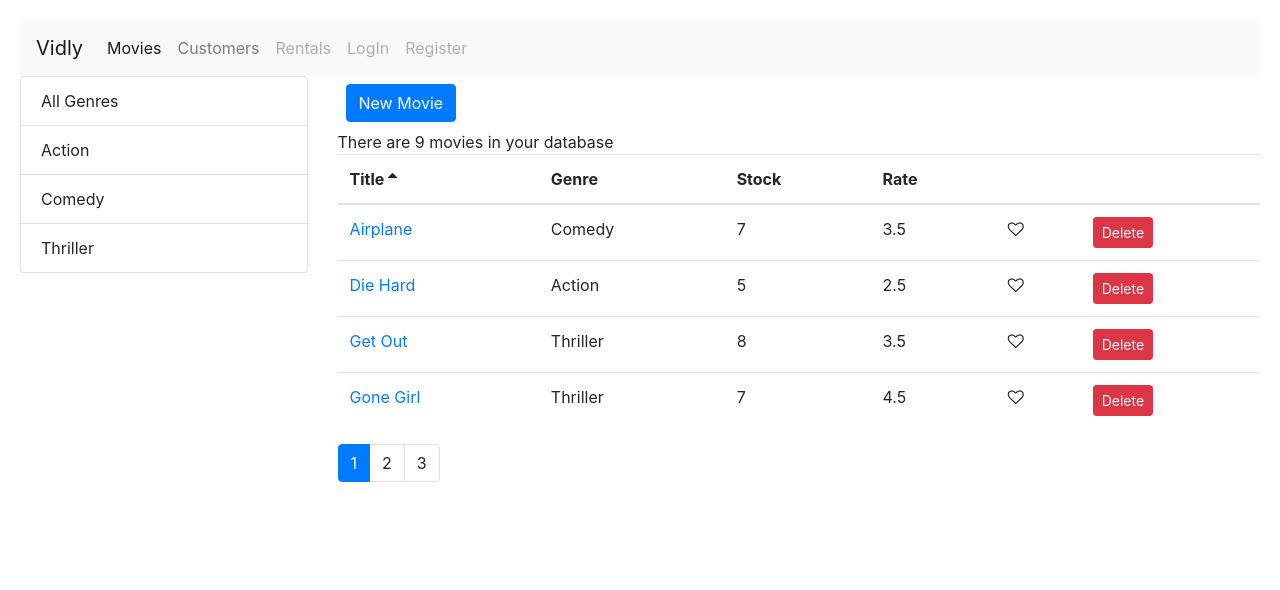
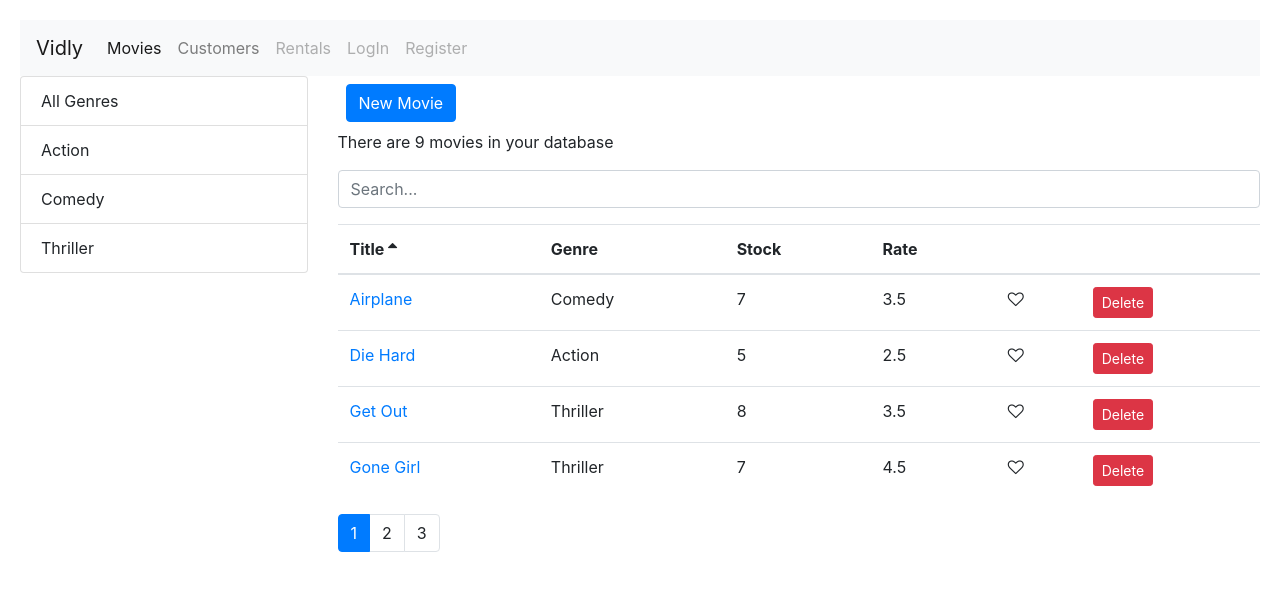
Before and after one commit to natuShubham96/vidly, a React (Create React App) app: page /movies in a window 1280 px wide. Shown: the top 590 px of the page. Built offline with nearby package versions, Linux system fonts and the light colour scheme.

Commit message:
Search Box

```diff
--- a/src/Movies.js
+++ b/src/Movies.js
@@ -7,6 +7,7 @@ import ListGroup from './components/common/listGroup';
 import {getGenres} from './services/fakeGenreService';
 import queryString from 'query-string';
 import _ from 'lodash';
+import SearchBox from './components/common/searchBox';
 
 class Movies extends Component {
   state = {
@@ -15,6 +16,7 @@ class Movies extends Component {
     currentPage: 1,
     pageSize: 4,
     itemSize: 0,
+    searchQuery: null,
     genreid: null,
     sortColumn: {path: 'title', order: 'asc'},
   };
@@ -47,11 +49,19 @@ class Movies extends Component {
     size,
     currentPage,
     pageSize,
-    genreid
+    genreid,
+    searchQuery
   ) => {
-    const filteredMovies = genreid
-      ? allMovies.filter (m => m.genre._id === genreid)
-      : allMovies;
+    let filteredMovies = allMovies;
+    if (searchQuery) {
+      filteredMovies = allMovies.filter (m =>
+        m.title.toLowerCase ().startsWith (searchQuery.toLowerCase ())
+      );
+    } else if (genreid) {
+      filteredMovies = genreid
+        ? allMovies.filter (m => m.genre._id === genreid)
+        : allMovies;
+    }
 
     const sortedOrder = _.orderBy (
       filteredMovies,
@@ -85,7 +95,7 @@ class Movies extends Component {
   };
 
   handleFilter = genreid => {
-    this.setState ({genreid, currentPage: 1});
+    this.setState ({genreid, searchQuery: '', currentPage: 1});
   };
 
   handleSort = sortColumn => {
@@ -96,6 +106,10 @@ class Movies extends Component {
     this.props.history.push ('/movies/new');
   };
 
+  handleSearch = query => {
+    this.setState ({searchQuery: query, genreid: null, currentPage: 1});
+  };
+
   render () {
     const {
       itemSize: size,
@@ -104,6 +118,7 @@ class Movies extends Component {
       movies: allMovies,
       genreid,
       sortColumn,
+      searchQuery,
     } = this.state;
 
     const pagedData = this.getPagedData (
@@ -112,7 +127,8 @@ class Movies extends Component {
       size,
       currentPage,
       pageSize,
-      genreid
+      genreid,
+      searchQuery
     );
 
     if (allMovies.length === 0) {
@@ -136,6 +152,7 @@ class Movies extends Component {
               New Movie
             </button>
             <div>There are {size} movies in your database</div>
+            <SearchBox value={searchQuery} onChange={this.handleSearch} />
             <MovieTable
               onSort={this.handleSort}
               movies={pagedData.pagedMovies}
--- /dev/null
+++ b/src/components/common/searchBox.jsx
@@ -0,0 +1,16 @@
+import React from 'react';
+
+const SearchBox = ({value, onChange}) => {
+  return (
+    <input
+      type="text"
+      name="query"
+      className="form-control my-3"
+      placeholder="Search..."
+      value={value}
+      onChange={e => onChange(e.currentTarget.value)}
+    />
+  );
+};
+
+export default SearchBox;
```
